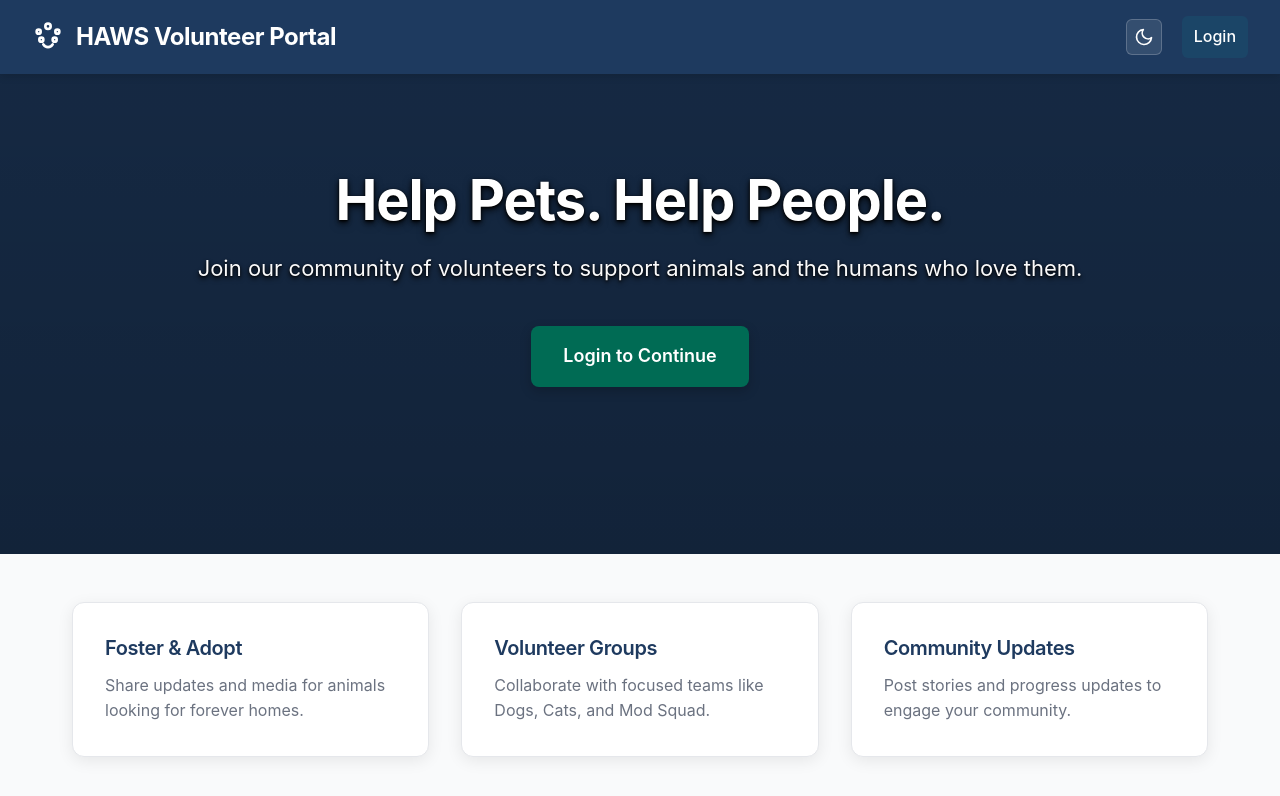
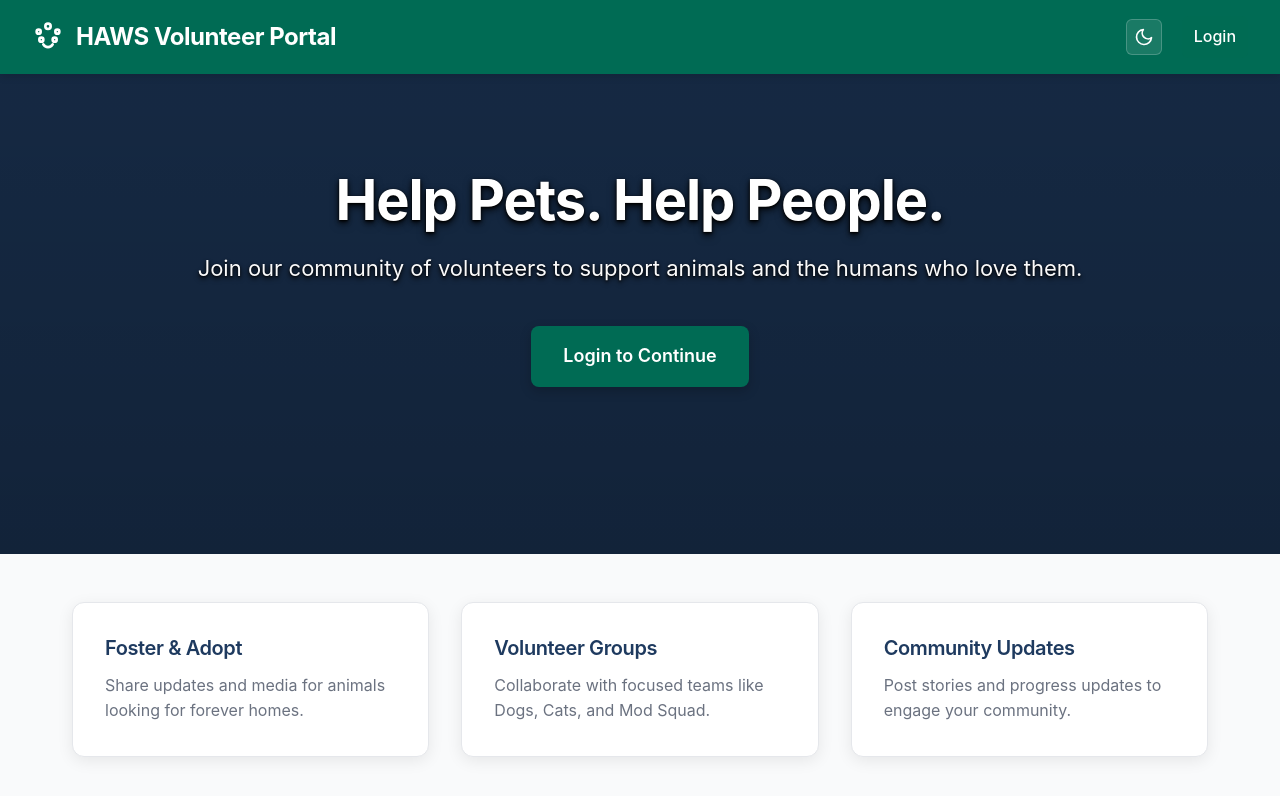
Before and after one commit to networkengineer-cloud/go-volunteer-media, a React (Vite) app in the folder frontend/: page / in a window 1280 px wide. Shown: the top 796 px of the page. Built offline with nearby package versions, Linux system fonts and the light colour scheme; no server answers.

Commit message:
Update navigation header to use HAWS green background

```diff
--- a/frontend/src/components/Navigation.css
+++ b/frontend/src/components/Navigation.css
@@ -1,5 +1,5 @@
 .navigation {
-  background: var(--navy);
+  background: var(--brand);
   box-shadow: 0 2px 8px rgba(0, 0, 0, 0.15);
   position: sticky;
   top: 0;
@@ -93,13 +93,13 @@
   font-weight: 600;
   text-decoration: none;
   padding: 0.5rem 1rem;
-  background: rgba(0, 163, 173, 0.1);
+  background: rgba(var(--brand-rgb), 0.1);
   border-radius: 6px;
   transition: all 0.2s ease;
 }
 
 .nav-login:hover {
-  background: rgba(0, 163, 173, 0.2);
+  background: rgba(var(--brand-rgb), 0.2);
   color: var(--brand);
   text-decoration: none;
 }
@@ -121,7 +121,7 @@
 
 .theme-toggle:hover {
   border-color: var(--brand);
-  background: rgba(0, 163, 173, 0.15);
+  background: rgba(var(--brand-rgb), 0.15);
   color: var(--brand);
 }
 
```
